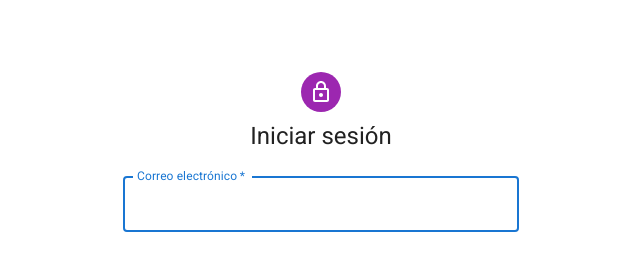
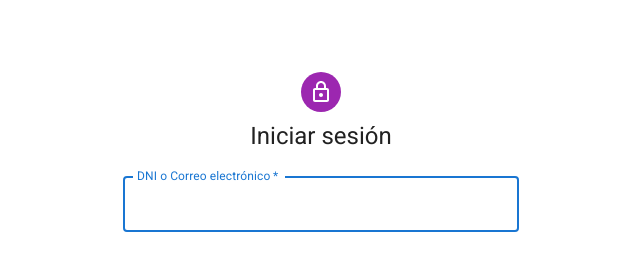
Before and after one commit to santiagosuare/virtual-pillbox-app, a React (Create React App) app: page /login in a window 1280 px wide. Shown: the top 254 px of the page, without its empty margins (319-959 px from the left). Built offline with nearby package versions, Linux system fonts and the light colour scheme; the HTML template or start-up script is replaced by a standard one.

Commit message:
permitir login con dni

```diff
--- a/src/components/Login/Login.jsx
+++ b/src/components/Login/Login.jsx
@@ -74,9 +74,9 @@ export default function SignIn() {
                             margin="normal"
                             required
                             fullWidth
-                            id="email"
-                            label="Correo electrónico"
-                            name="email"
+                            id="identification"
+                            label="DNI o Correo electrónico"
+                            name="identification"
                             autoComplete="email"
                             autoFocus
                         />
```
